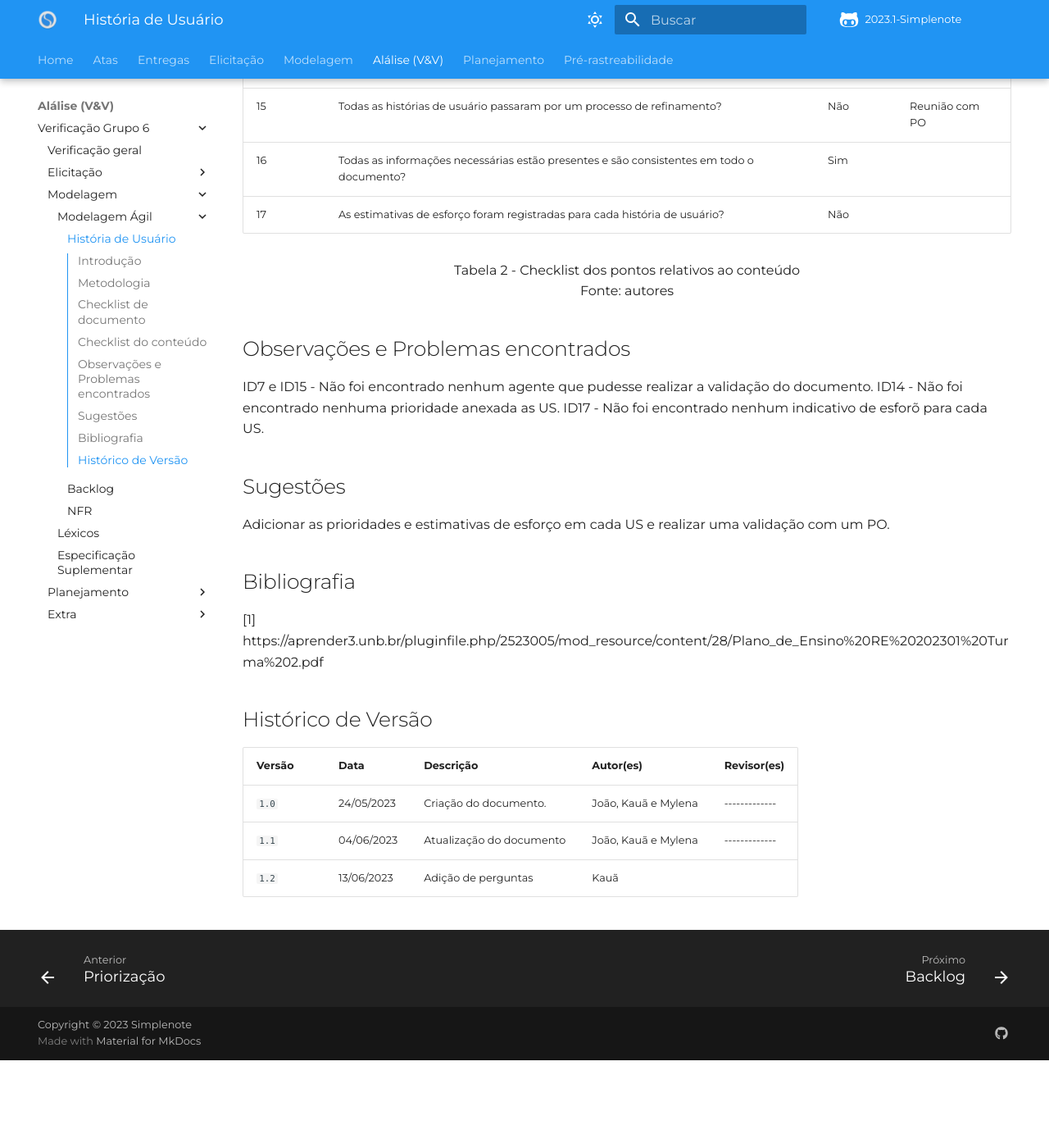
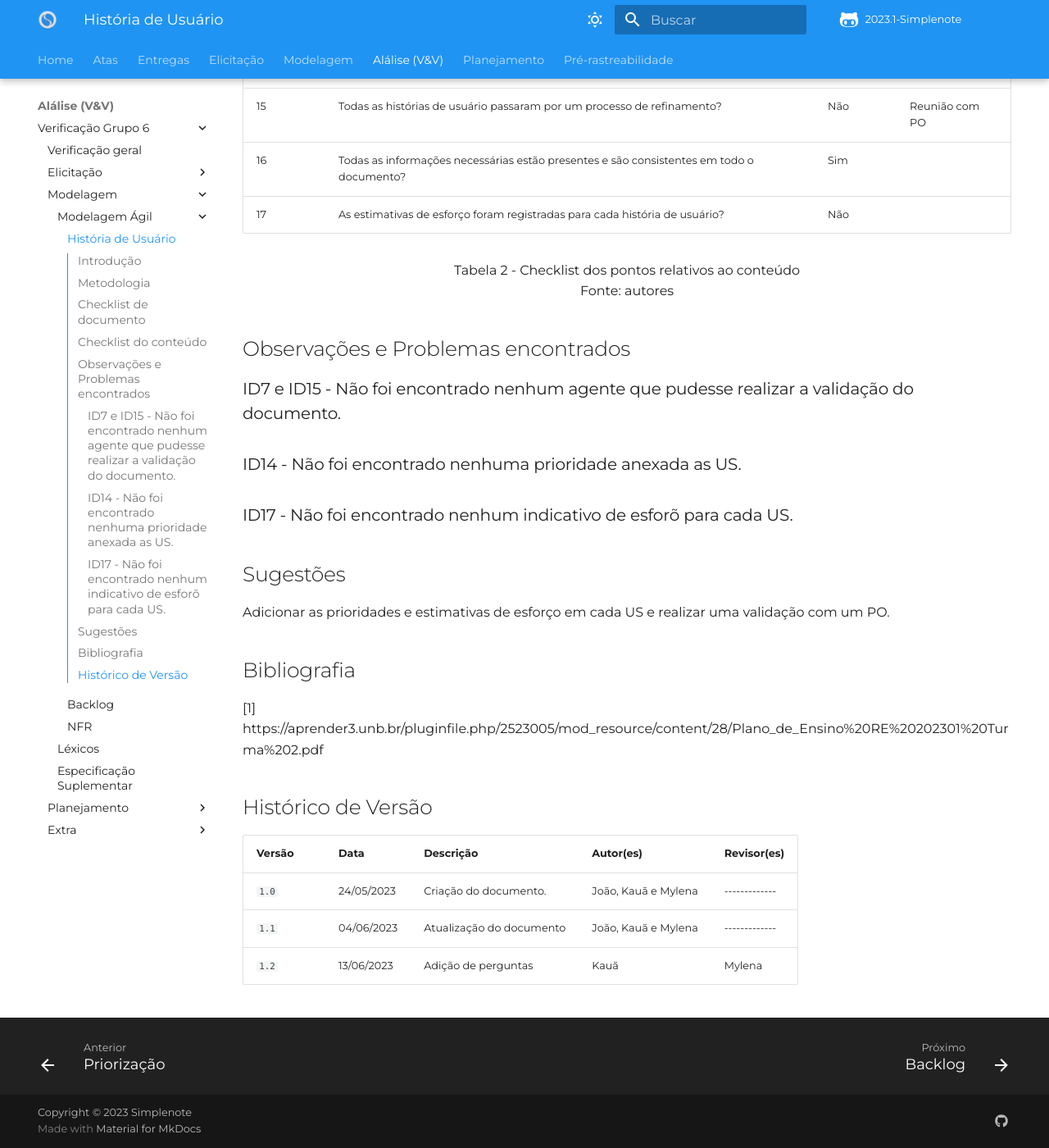
Before and after one commit to Requisitos-de-Software/2023.1-Simplenote, an MkDocs documentation site: the page built from docs/analise-grupo6/modelagem/Agil/Historias_de_usuario.md, in a window 1280 px wide and 1400 px high, scrolled down 1606 px. Shown: the whole window at 82% size. Built offline with MkDocs 1.6.1 and Material for MkDocs 9.7.7, drawn with Linux system fonts in a browser that asks for light colours; some web fonts are replaced; comment, search, counter and statistics services are not loaded; before the commit the page ends 2899 px from its top, so only the background shows below that.

Commit message:
revisão ok

```diff
--- a/docs/analise-grupo6/modelagem/Agil/Historias_de_usuario.md
+++ b/docs/analise-grupo6/modelagem/Agil/Historias_de_usuario.md
@@ -29,7 +29,7 @@ Também temos o campo "Observação", um campo no qual pode ser feito algum come
 ## Checklist do conteúdo
 |ID|Questão|Resposta|Observação|
 |--|-------|--------|----------|
-|7|Existe alguém relacionado ao app para validar as histórias?|Não||
+|7|Existe alguém relacionado ao app para validar as histórias?|Não|  |
 |8|Essa validação é verificável? |Sim||
 |9|As histórias de usuário seguem um padrão?|Sim||
 |10|As histórias possuem critério de aceitação?|Sim||
@@ -44,9 +44,9 @@ Também temos o campo "Observação", um campo no qual pode ser feito algum come
 <p align="center"> Tabela 2 - Checklist dos pontos relativos ao conteúdo <br> Fonte: autores </p>
 
 ## Observações e Problemas encontrados
-ID7 e ID15 - Não foi encontrado nenhum agente que pudesse realizar a validação do documento.
-ID14 - Não foi encontrado nenhuma prioridade anexada as US.
-ID17 - Não foi encontrado nenhum indicativo de esforõ para cada US.
+### ID7 e ID15 - Não foi encontrado nenhum agente que pudesse realizar a validação do documento.
+### ID14 - Não foi encontrado nenhuma prioridade anexada as US.
+### ID17 - Não foi encontrado nenhum indicativo de esforõ para cada US.
 
 ## Sugestões
 Adicionar as prioridades e estimativas de esforço em cada US e realizar uma validação com um PO.
@@ -60,4 +60,4 @@ Adicionar as prioridades e estimativas de esforço em cada US e realizar uma val
 | ------ | ------------- | ---------------------------------- | ------------- | ------------- |
 | `1.0`  | 24/05/2023    | Criação do documento.              |  João, Kauã e Mylena  | ------------- |
 | `1.1`  | 04/06/2023    | Atualização do documento           |  João, Kauã e Mylena  | ------------- |
-| `1.2`  | 13/06/2023    | Adição de perguntas                | Kauã                  |               |
+| `1.2`  | 13/06/2023    | Adição de perguntas                | Kauã                  |  Mylena      |
```
